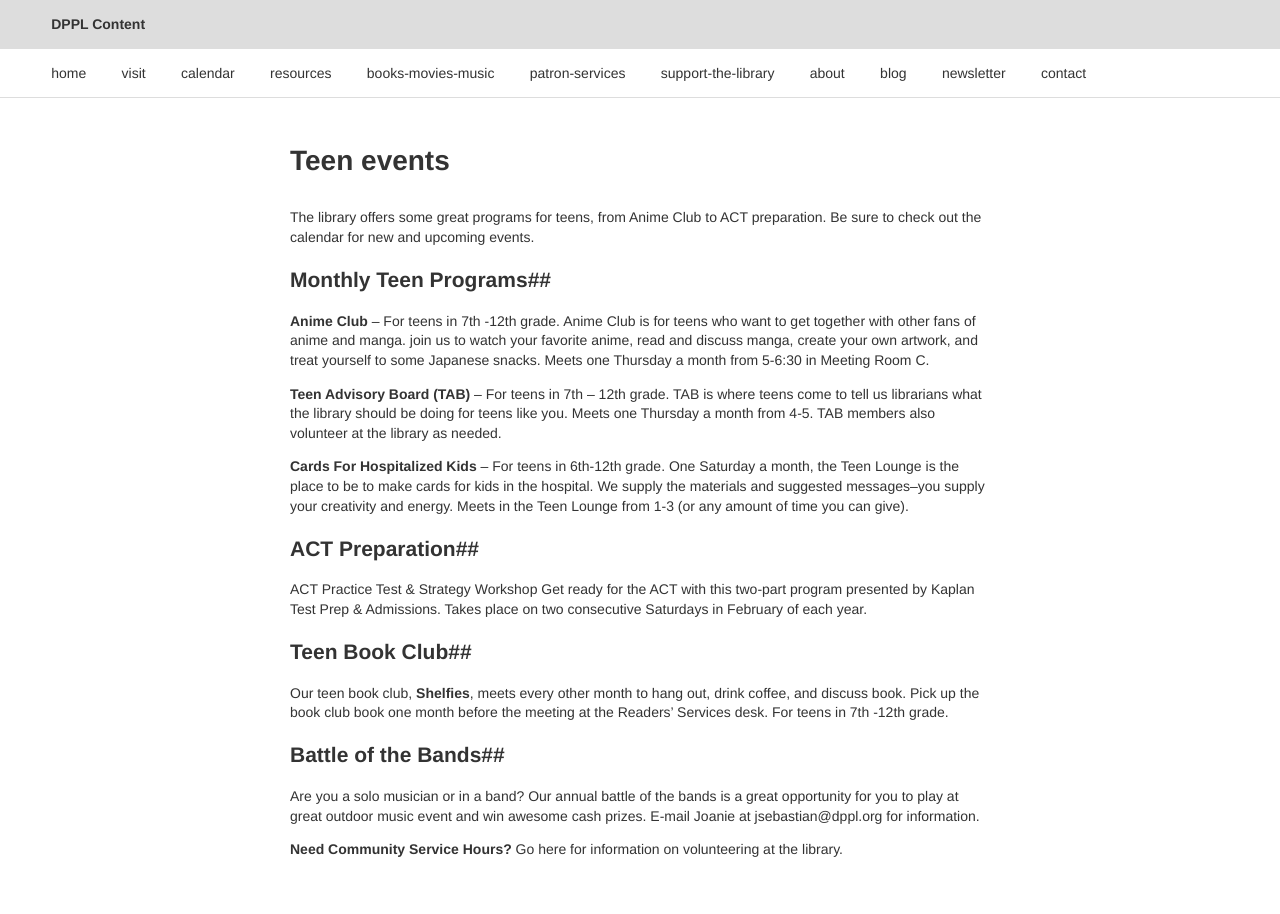
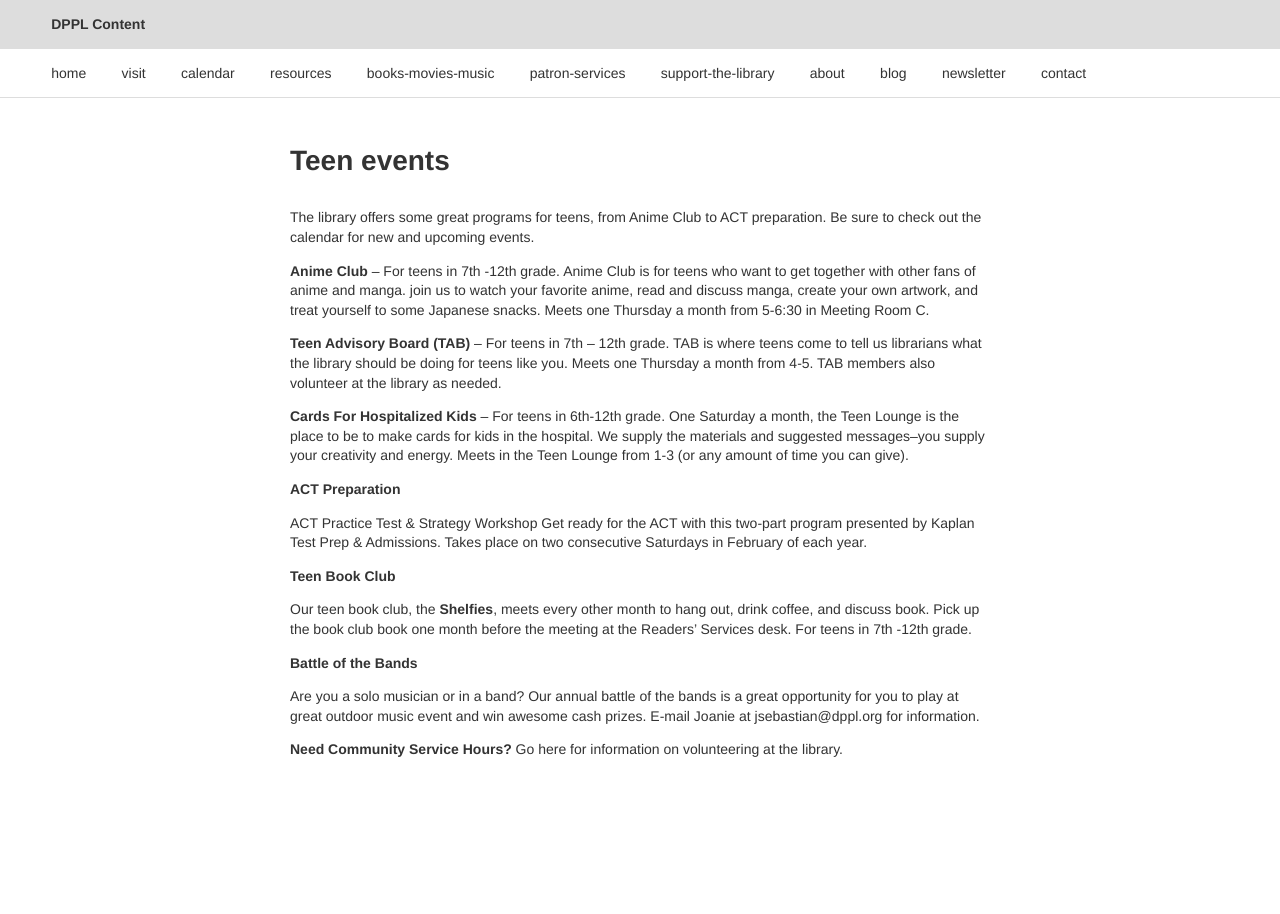
Before and after one commit to dpplweb/dppl-content, a Jekyll site: the page built from _posts/joanie/0309-01-01-teen-events.md, in a window 1280 px wide. Built offline with Jekyll 4.4.1, drawn with Linux system fonts in a browser that asks for light colours; Markdown is read by kramdown in place of the engine named in the settings.

Commit message:
Updated 0309-01-01-teen-events.md

```diff
--- a/_posts/joanie/0309-01-01-teen-events.md
+++ b/_posts/joanie/0309-01-01-teen-events.md
@@ -15,24 +15,22 @@ published: true
 
 The library offers some great programs for teens, from Anime Club to ACT preparation. Be sure to check out the calendar for new and upcoming events.
 
-##Monthly Teen Programs##
-
 **Anime Club** – For teens in 7th -12th grade. Anime Club is for teens who want to get together with other fans of anime and manga. join us to watch your favorite anime, read and discuss manga, create your own artwork, and treat yourself to some Japanese snacks. Meets one Thursday a month from 5-6:30 in Meeting Room C.
 
 **Teen Advisory Board (TAB)** – For teens in 7th – 12th grade. TAB is where teens come to tell us librarians what the library should be doing for teens like you. Meets one Thursday a month from 4-5. TAB members also volunteer at the library as needed.
 
 **Cards For Hospitalized Kids** – For teens in 6th-12th grade. One Saturday a month, the Teen Lounge is the place to be to make cards for kids in the hospital. We supply the materials and suggested messages--you supply your creativity and energy. Meets in the Teen Lounge from 1-3 (or any amount of time you can give).
 
-##ACT Preparation##
+**ACT Preparation**
 
 ACT Practice Test & Strategy Workshop
 Get ready for the ACT with this two-part program presented by Kaplan Test Prep & Admissions. Takes place on two consecutive Saturdays in February of each year.
 
-##Teen Book Club##
+**Teen Book Club**
 
-Our teen book club, **Shelfies**, meets every other month to hang out, drink coffee, and discuss book. Pick up the book club book one month before the meeting at the Readers’ Services desk. For teens in 7th -12th grade.
+Our teen book club, the **Shelfies**, meets every other month to hang out, drink coffee, and discuss book. Pick up the book club book one month before the meeting at the Readers’ Services desk. For teens in 7th -12th grade.
 
-##Battle of the Bands##
+**Battle of the Bands**
 
 Are you a solo musician or in a band? Our annual battle of the bands is a great opportunity for you to play at great outdoor music event and win awesome cash prizes. E-mail Joanie at jsebastian@dppl.org for information.
 
```
